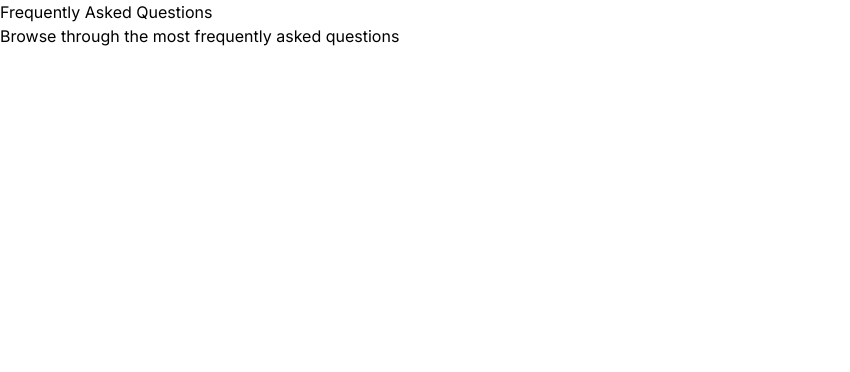
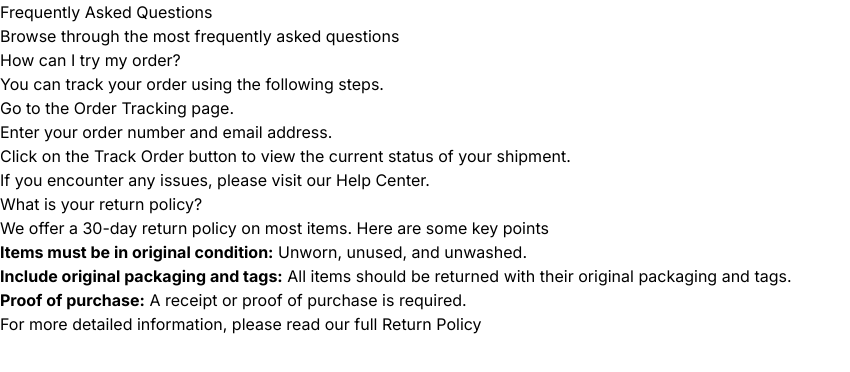
Before and after one commit to osman-beni/simple-faq, a website built with Vite: page index.html in a window 1280 px wide. Shown: the whole page, without its empty margins (0-850 px from the left). Built offline with nearby package versions, Linux system fonts and the light colour scheme.

Commit message:
feat: add FAQ sections for order tracking and return policy

```diff
--- a/index.html
+++ b/index.html
@@ -12,6 +12,32 @@
       <h1 class="">Frequently Asked Questions</h1>
       <p>Browse through the most frequently asked questions</p>
     </header>
+    <main>
+      <section class="faq">
+        <h2>How can I try my order?</h2>
+        <p>You can track your order using the following steps.</p>
+        <ol>
+          <li>Go to the Order <a href="#">Tracking page.</a></li>
+          <li>Enter your order number and email address.</li>
+          <li>Click on the Track Order button to view the current status of your shipment.</li>
+
+        </ol>
+        <p>
+          If you encounter any issues, please visit our <a href="#">Help Center.</a>
+        </p>
+      </section>
+      <section class="faq">
+        <h2>What is your return policy?</h2>
+        <p>We offer a 30-day return policy on most items. Here are some key points</p>
+        <ul>
+          <li><strong>Items must be in original condition:</strong> Unworn, unused, and unwashed.</li>
+          <li><strong>Include original packaging and tags:</strong> All items should be returned with their original packaging and tags.</li>
+          <li><strong>Proof of purchase:</strong> A receipt or proof of purchase is required.</li>
+        </ul>
+        <p>
+          For more detailed information, please read our full <a href="#">Return Policy</a>
+        </p>
+    </main>
     <script type="module" src="/src/main.ts"></script>
   </body>
 </html>
```
